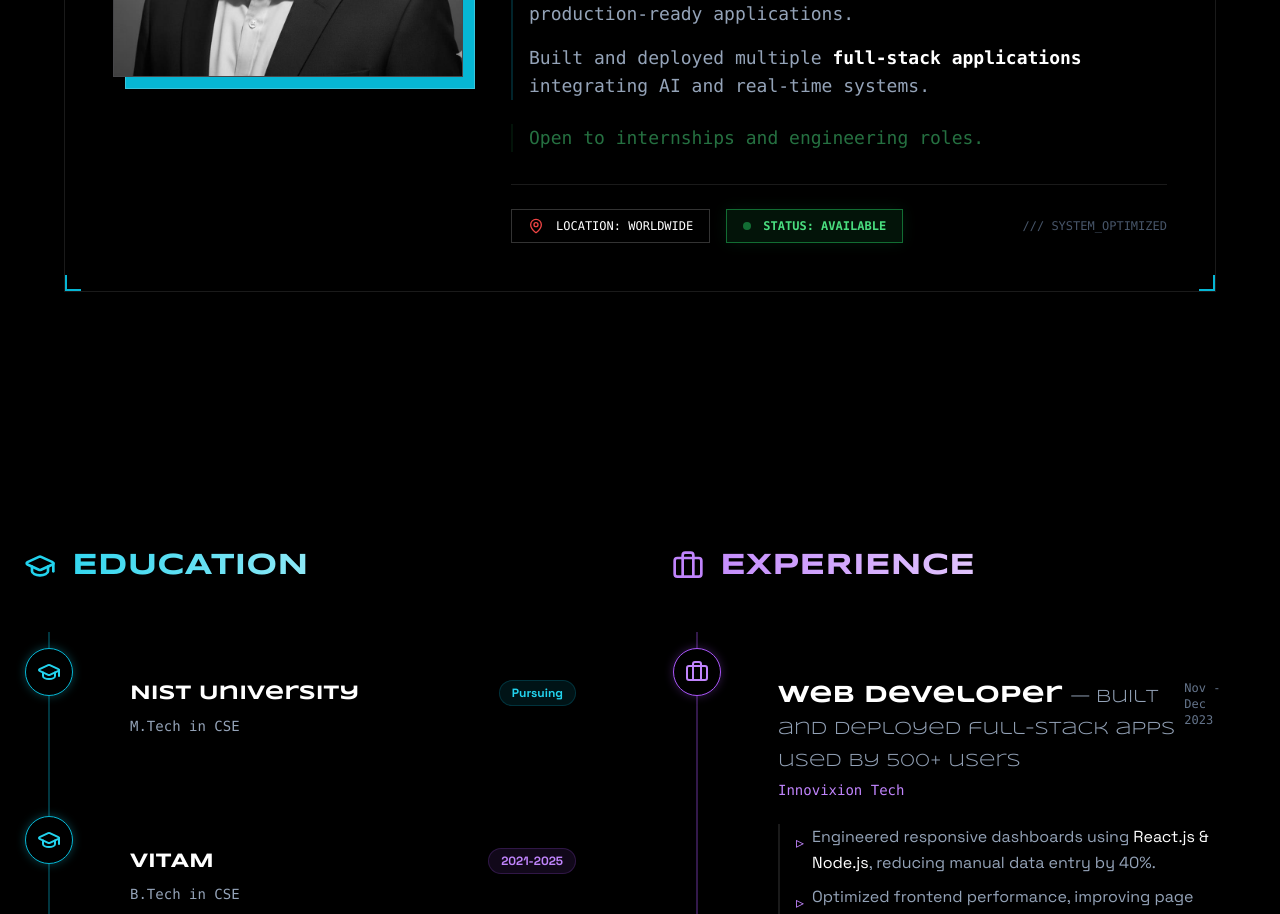
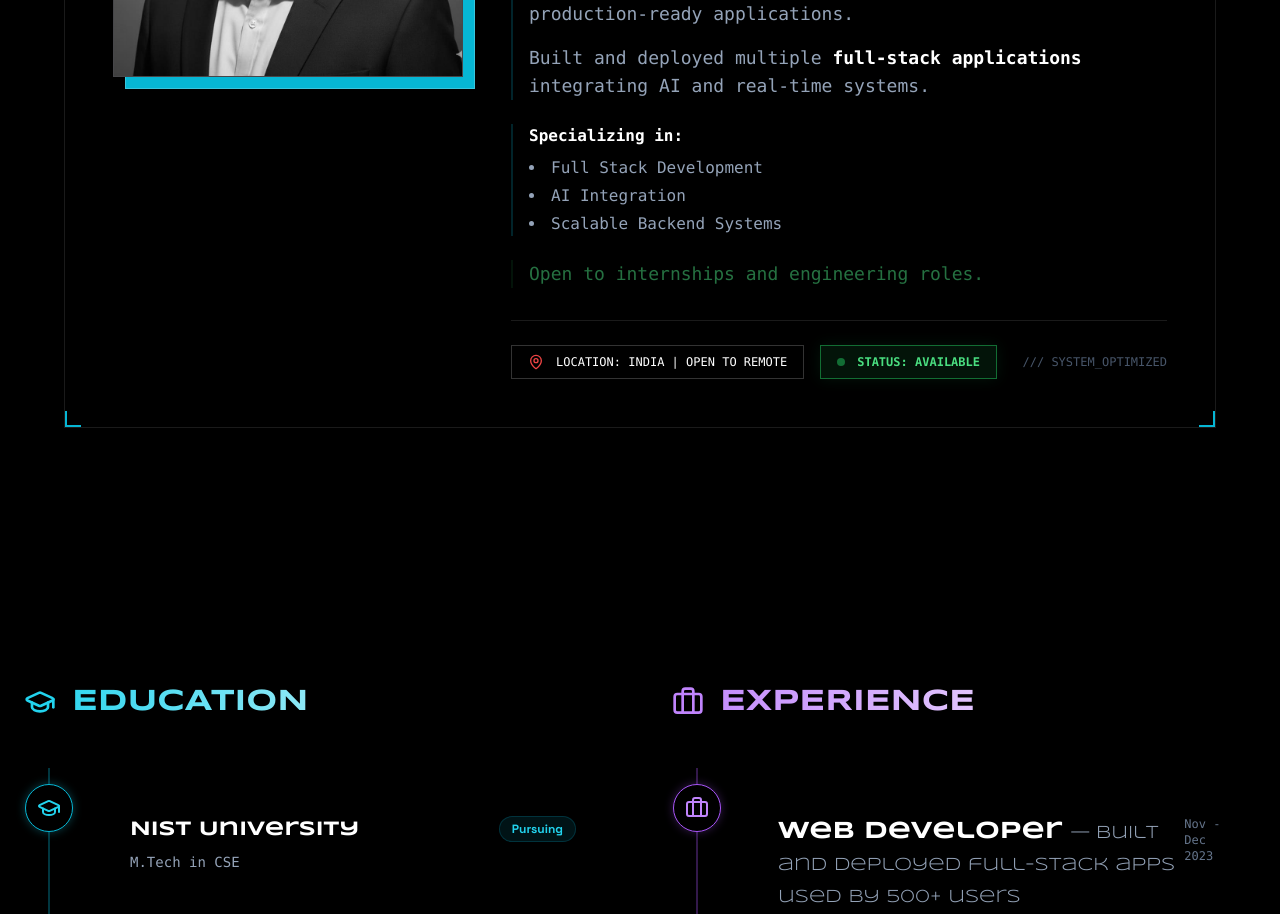
Before and after one commit to Asishranjansahu/ASISH-PORTFOLIO, a React (Vite) app: page / in a window 1280 px wide. Shown: the part 1300-2214 px from the top of the page. Built offline with nearby package versions, Linux system fonts and the light colour scheme.

Commit message:
feat: clarify location and add specialization list to About Me

```diff
--- a/src/components/WhoAmI.jsx
+++ b/src/components/WhoAmI.jsx
@@ -71,6 +71,15 @@ const WhoAmI = () => {
                         </p>
                     </div>
 
+                    <div className="pl-4 border-l-2 border-cyan-500/20">
+                        <h3 className="text-white font-bold mb-2">Specializing in:</h3>
+                        <ul className="list-disc list-inside text-slate-400 space-y-1">
+                            <li>Full Stack Development</li>
+                            <li>AI Integration</li>
+                            <li>Scalable Backend Systems</li>
+                        </ul>
+                    </div>
+
                     <p className="text-lg text-green-400 font-medium pl-4 border-l-2 border-green-500/20 animate-pulse">
                         Open to internships and engineering roles.
                     </p>
@@ -80,7 +89,7 @@ const WhoAmI = () => {
                 <div className="flex flex-wrap gap-4 pt-6 border-t border-white/10 mt-8">
                     <div className="bg-black border border-white/20 px-4 py-2 flex items-center gap-3 text-xs font-mono text-white hover:border-cyan-500 transition-colors">
                         <MapPin className="w-4 h-4 text-red-500" />
-                        LOCATION: WORLDWIDE
+                        LOCATION: INDIA | OPEN TO REMOTE
                     </div>
                     <div className="bg-green-500/10 border border-green-500/50 text-green-400 px-4 py-2 flex items-center gap-3 text-xs font-bold font-mono shadow-[0_0_15px_rgba(34,197,94,0.1)]">
                         <div className="w-2 h-2 bg-green-500 rounded-full animate-pulse"></div>
```
